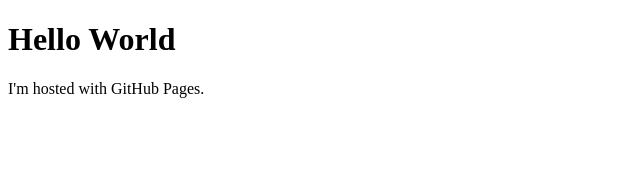
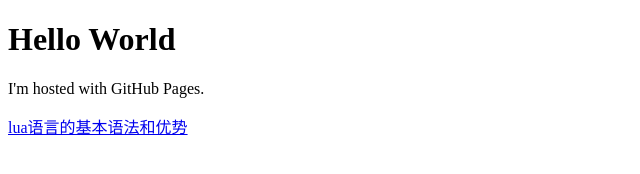
Before and after one commit to ceo1207/ceo1207.github.io, a plain HTML site: page index.html in a window 1280 px wide. Shown: the whole page, without its empty margins (0-640 px from the left). Drawn offline with Linux system fonts and the light colour scheme.

Commit message:
upload markdown
upload test

```diff
--- a/index.html
+++ b/index.html
@@ -3,5 +3,6 @@
 <body>
 <h1>Hello World</h1>
 <p>I'm hosted with GitHub Pages.</p>
+<a href="markdown.md">lua语言的基本语法和优势</a>
 </body>
 </html>
```
Also changed, not shown: 1 other file.
